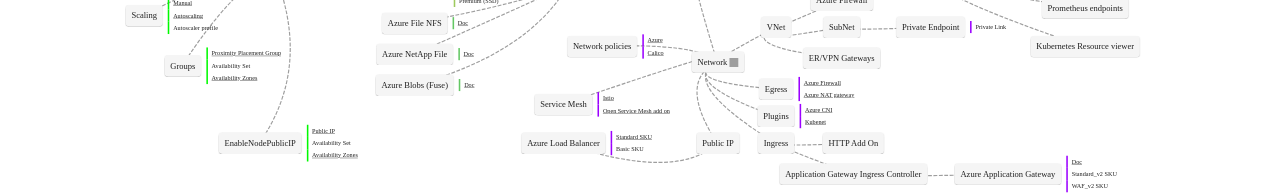
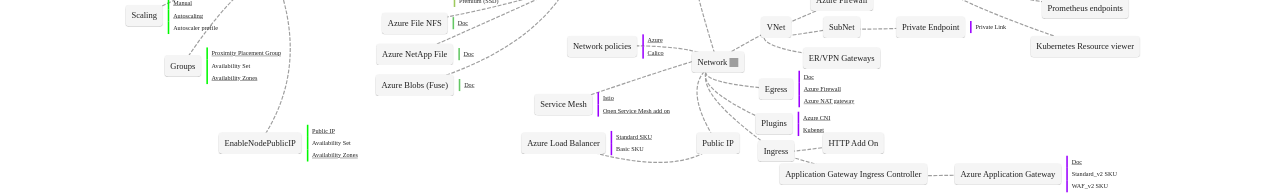
Before and after one commit to thomasrannou/mindmap-aks, a Vue app: page / in a window 1280 px wide. Shown: the part 628-822 px from the top of the page. Built offline with nearby package versions, Linux system fonts and the light colour scheme; grey boxes are pictures that could not be loaded.

Commit message:
Correctif lien (Network)

```diff
--- a/src/map.js
+++ b/src/map.js
@@ -165,7 +165,7 @@
       {
         'text': 'System',
         'note': '',
-        'url': 'https://docs.microsoft.com/en-us/azure/aks/egress-outboundtype',
+        'url': 'https://docs.microsoft.com/en-us/azure/aks/private-clusters#configure-private-dns-zone',
         'fx': 475,
         'fy': -625,
         'nodes': [],
@@ -745,6 +745,16 @@
       'fx': 150,
       'fy': 410,
       'nodes': [{
+        'text': 'Doc',
+        'note': '',
+        'url': 'https://docs.microsoft.com/en-us/azure/aks/egress-outboundtype',
+        'fx': 475,
+        'fy': -625,
+        'nodes': [],
+        'category': 'reddit',
+        'color': 'rgba(155, 0, 255, 1.0)'
+      },
+      {
         'text': 'Azure Firewall',
         'note': '',
         'url': 'https://docs.microsoft.com/fr-fr/azure/firewall/protect-azure-kubernetes-service',
@@ -818,35 +828,35 @@
     {
       'text': 'Plugins',
       'url': 'A',
+      'fx': 145,
+      'fy': 500,
+      'nodes': [{
+        'text': 'Azure CNI',
+        'note': '',
+        'url': 'https://docs.microsoft.com/en-us/azure/aks/configure-azure-cni',
+        'fx': 475,
+        'fy': -625,
+        'nodes': [],
+        'category': 'reddit',
+        'color': 'rgba(155, 0, 255, 1.0)'
+      },
+      {
+        'text': 'Kubenet',
+        'note': '',
+        'url': 'https://docs.microsoft.com/en-us/azure/aks/configure-kubenet',
+        'fx': 475,
+        'fy': -625,
+        'nodes': [],
+        'category': 'reddit',
+        'color': 'rgba(155, 0, 255, 1.0)'
+      }],
+      'category': ''
+    },
+    {
+      'text': 'Ingress',
+      'url': 'A',
       'fx': 150,
-      'fy': 480,
-      'nodes': [{
-        'text': 'Azure CNI',
-        'note': '',
-        'url': 'https://docs.microsoft.com/en-us/azure/aks/configure-azure-cni',
-        'fx': 475,
-        'fy': -625,
-        'nodes': [],
-        'category': 'reddit',
-        'color': 'rgba(155, 0, 255, 1.0)'
-      },
-      {
-        'text': 'Kubenet',
-        'note': '',
-        'url': 'https://docs.microsoft.com/en-us/azure/aks/configure-kubenet',
-        'fx': 475,
-        'fy': -625,
-        'nodes': [],
-        'category': 'reddit',
-        'color': 'rgba(155, 0, 255, 1.0)'
-      }],
-      'category': ''
-    },
-    {
-      'text': 'Ingress',
-      'url': 'A',
-      'fx': 150,
-      'fy': 550,
+      'fy': 570,
       'nodes': [],
       'category': ''
     },
```
